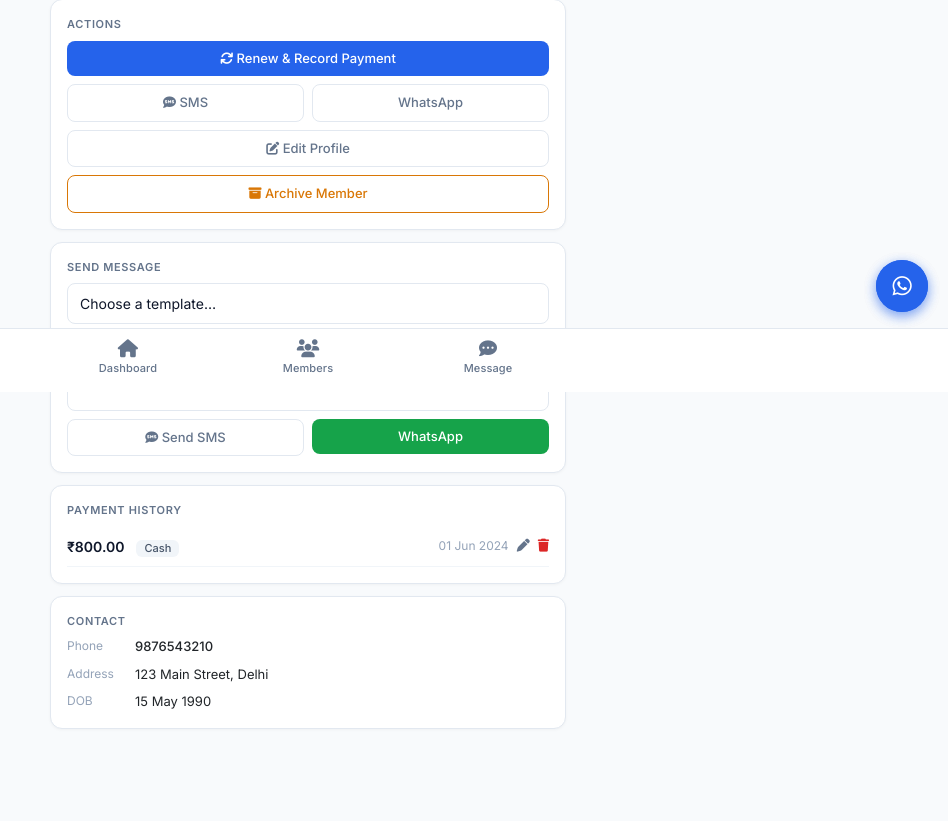
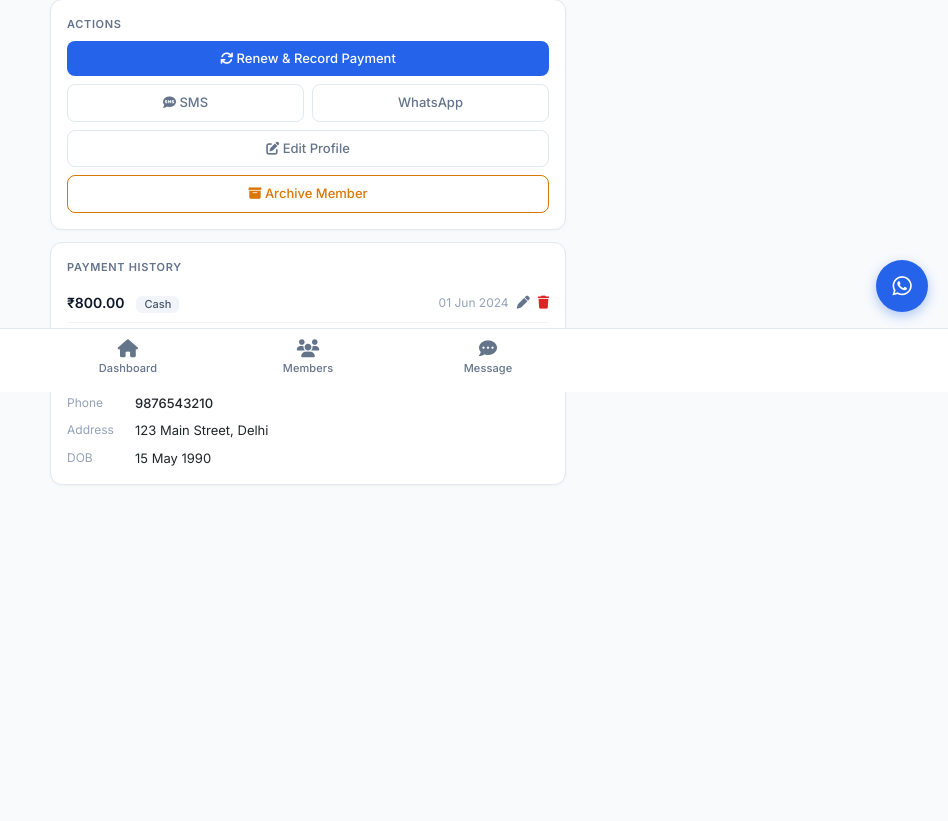
Before and after one commit to aryadubey1/gymhub, a Django app: page /members/1/ in a window 1280 px wide. Shown: the part 408-1229 px from the top of the page, without its empty margins (332-1280 px from the left). After the commit the page ends 893 px from the top, so only its background shows below. Run offline with Django 5.2, Linux system fonts and the light colour scheme; the visitor is signed in with stand-in values (Sample User, id 1); data comes from the database, SQL or seed files in the repository.

Commit message:
hide redundent message bar

```diff
--- a/templates/members/member_detail.html
+++ b/templates/members/member_detail.html
@@ -109,7 +109,7 @@
 </div>
 
 <!-- Send Message -->
-<div class="card">
+{% comment %} <div class="card">
     <div class="card-body">
         <div class="section-label">Send Message</div>
         <select id="templateSelect" class="form-select mb-2">
@@ -134,7 +134,7 @@
             </div>
         </div>
     </div>
-</div>
+</div> {% endcomment %}
 
 <!-- Payment History -->
 <div class="card">
```
